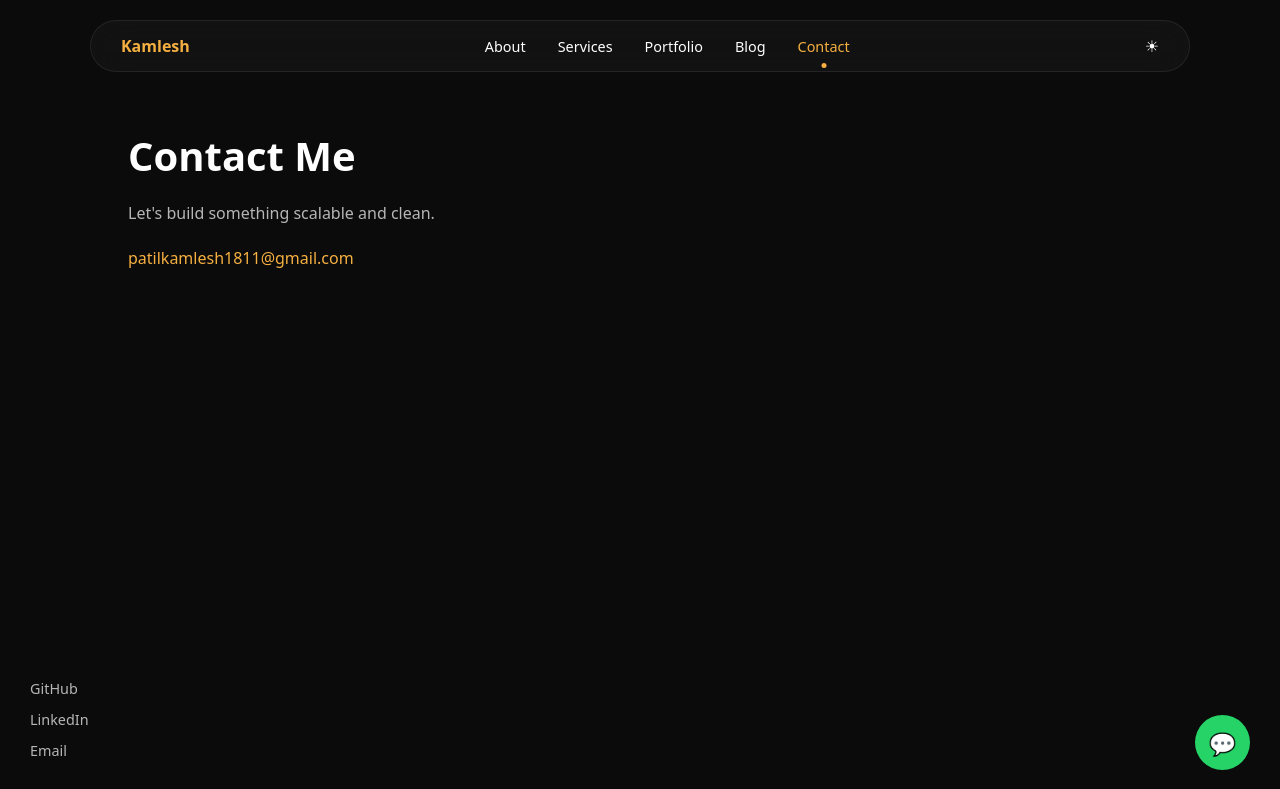
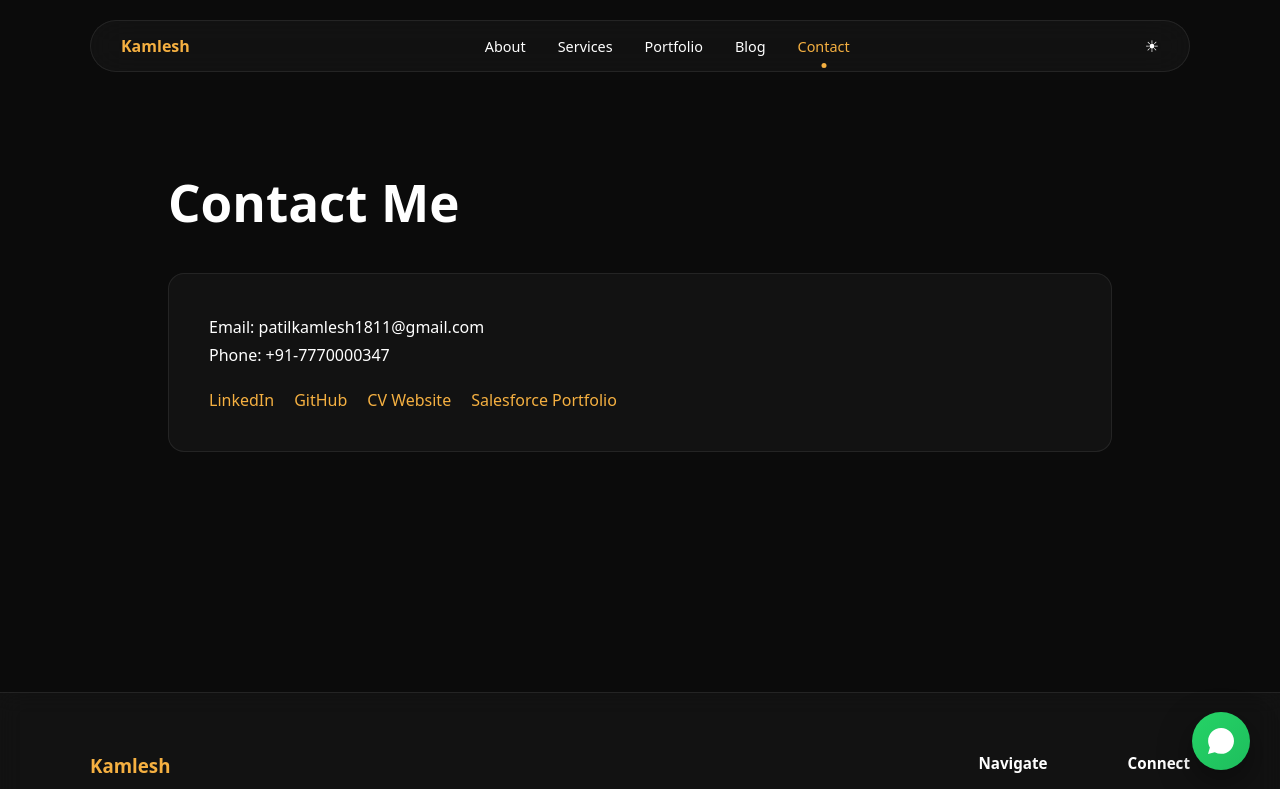
Before and after one commit to iamkamlesh18/freelanceportfolio, a Next.js app: page /freelanceportfolio/contact in a window 1280 px wide. Shown: the top 789 px of the page. Built offline with nearby package versions, Linux system fonts and the light colour scheme.

Commit message:
feat: seo optimization, structured blog, premium whatsapp, contact upgrade

```diff
--- /dev/null
+++ b/app/blog/Blog.module.css
@@ -0,0 +1,20 @@
+.grid {
+  margin-top: 60px;
+  display: grid;
+  gap: 40px;
+}
+
+.card {
+  padding: 40px;
+  border-radius: 16px;
+  background: var(--glass-bg);
+  border: 1px solid var(--border-soft);
+  text-decoration: none;
+  color: inherit;
+  transition: 0.3s ease;
+}
+
+.card:hover {
+  transform: translateY(-6px);
+  border-color: var(--accent);
+}
--- a/app/blog/[slug]/page.tsx
+++ b/app/blog/[slug]/page.tsx
@@ -8,7 +8,7 @@ export default function BlogDetail({ params }: { params: { slug: string } }) {
   return (
     <section className="section">
       <h1>{post.title}</h1>
-      <p style={{ marginTop: "20px" }}>{post.content}</p>
+      <p style={{ marginTop: "30px" }}>{post.content}</p>
     </section>
   );
 }
--- a/app/contact/Contact.module.css
+++ b/app/contact/Contact.module.css
@@ -1,19 +1,24 @@
-.container {
-  min-height: 80vh;
-  padding: 80px 10%;
+.card {
+  margin-top: 40px;
+  padding: 40px;
+  border-radius: 16px;
+  background: var(--glass-bg);
+  border: 1px solid var(--border-soft);
 }
 
-.container h1 {
-  font-size: 2.5rem;
-  margin-bottom: 20px;
+.links {
+  margin-top: 20px;
+  display: flex;
+  gap: 20px;
+  flex-wrap: wrap;
 }
 
-.container p {
-  color: var(--text-secondary);
-  margin-bottom: 20px;
+.links a {
+  text-decoration: none;
+  color: var(--accent);
+  transition: 0.3s ease;
 }
 
-.container a {
-  color: var(--accent);
-  text-decoration: none;
+.links a:hover {
+  transform: translateY(-2px);
 }
--- a/app/contact/page.tsx
+++ b/app/contact/page.tsx
@@ -1,14 +1,34 @@
 import styles from "./Contact.module.css";
-import { contactData } from "./data";
+
+export const metadata = {
+  title: "Contact",
+  description: "Get in touch with Kamlesh.",
+};
 
 export default function Contact() {
   return (
-    <main className={styles.container}>
-      <h1>{contactData.heading}</h1>
-      <p>{contactData.message}</p>
-      <a href={`mailto:${contactData.email}`}>
-        {contactData.email}
-      </a>
-    </main>
+    <section className="section">
+      <h1>Contact Me</h1>
+
+      <div className={styles.card}>
+        <p>Email: patilkamlesh1811@gmail.com</p>
+        <p>Phone: +91-7770000347</p>
+
+        <div className={styles.links}>
+          <a href="https://linkedin.com/in/iamkamlesh18" target="_blank">
+            LinkedIn
+          </a>
+          <a href="https://github.com/iamkamlesh18" target="_blank">
+            GitHub
+          </a>
+          <a href="https://iamkamlesh18.github.io/iamkamlesh18/" target="_blank">
+            CV Website
+          </a>
+          <a href="https://iamkamlesh18.github.io/my-portfolio/" target="_blank">
+            Salesforce Portfolio
+          </a>
+        </div>
+      </div>
+    </section>
   );
 }
--- a/app/layout.tsx
+++ b/app/layout.tsx
@@ -2,11 +2,30 @@ import "./globals.css";
 import Navbar from "@/components/Navbar/Navbar";
 import Footer from "@/components/Footer/Footer";
 import WhatsAppButton from "@/components/WhatsAppButton/WhatsAppButton";
-import SocialBar from "@/components/SocialBar/SocialBar";
+import type { Metadata } from "next";
 
-export const metadata = {
-  title: "Kamlesh | Portfolio",
-  description: "Developer & Architect Portfolio",
+export const metadata: Metadata = {
+  metadataBase: new URL("https://iamkamlesh18.github.io/freelanceportfolio"),
+  title: {
+    default: "Kamlesh | Developer & Architect",
+    template: "%s | Kamlesh",
+  },
+  description:
+    "Portfolio of Kamlesh — Developer, Architect, and Digital Systems Builder.",
+  keywords: [
+    "Kamlesh",
+    "Web Developer",
+    "Frontend Architect",
+    "Digital Marketing",
+    "Salesforce Developer",
+  ],
+  authors: [{ name: "Kamlesh" }],
+  openGraph: {
+    title: "Kamlesh Portfolio",
+    description:
+      "Modular, scalable systems built with performance and clarity.",
+    type: "website",
+  },
 };
 
 export default function RootLayout({
@@ -18,7 +37,6 @@ export default function RootLayout({
     <html lang="en">
       <body>
         <Navbar />
-        <SocialBar />
         {children}
         <Footer />
         <WhatsAppButton />
--- a/components/SocialBar/SocialBar.module.css
+++ /dev/null
@@ -1,19 +0,0 @@
-.bar {
-  position: fixed;
-  left: 30px;
-  bottom: 40px;
-  display: flex;
-  flex-direction: column;
-  gap: 12px;
-}
-
-.bar a {
-  color: var(--text-secondary);
-  font-size: 0.9rem;
-  text-decoration: none;
-  transition: 0.3s;
-}
-
-.bar a:hover {
-  color: var(--accent);
-}
--- a/components/SocialBar/SocialBar.tsx
+++ /dev/null
@@ -1,11 +0,0 @@
-import styles from "./SocialBar.module.css";
-
-export default function SocialBar() {
-  return (
-    <div className={styles.bar}>
-      <a href="https://github.com/iamkamlesh18" target="_blank">GitHub</a>
-      <a href="https://linkedin.com/in/iamkamlesh18" target="_blank">LinkedIn</a>
-      <a href="mailto:patilkamlesh1811@gmail.com">Email</a>
-    </div>
-  );
-}
--- a/components/WhatsAppButton/WhatsAppButton.module.css
+++ b/components/WhatsAppButton/WhatsAppButton.module.css
@@ -2,20 +2,18 @@
   position: fixed;
   bottom: 30px;
   right: 30px;
-  width: 55px;
-  height: 55px;
-  background: #25D366;
-  color: white;
+  width: 58px;
+  height: 58px;
+  background: linear-gradient(135deg, #25D366, #1ebe5d);
   border-radius: 50%;
   display: flex;
   align-items: center;
   justify-content: center;
-  font-size: 22px;
-  text-decoration: none;
+  box-shadow: 0 12px 35px rgba(0,0,0,0.4);
   z-index: 1000;
   transition: 0.3s ease;
 }
 
 .button:hover {
-  transform: scale(1.1);
+  transform: translateY(-4px) scale(1.05);
 }
--- a/components/WhatsAppButton/WhatsAppButton.tsx
+++ b/components/WhatsAppButton/WhatsAppButton.tsx
@@ -5,12 +5,20 @@ import styles from "./WhatsAppButton.module.css";
 export default function WhatsAppButton() {
   return (
     <a
-      href="https://wa.me/917770000347"
+      href="https://wa.me/917770000347?text=Hi%20Kamlesh,%20I%20want%20to%20discuss%20a%20project."
       target="_blank"
       rel="noopener noreferrer"
       className={styles.button}
+      aria-label="Chat on WhatsApp"
     >
-      💬
+      <svg
+        width="26"
+        height="26"
+        viewBox="0 0 24 24"
+        fill="white"
+      >
+        <path d="M20.52 3.48A11.79 11.79 0 0012.05 0C5.48 0 .12 5.36.12 11.93c0 2.1.55 4.16 1.6 5.97L0 24l6.25-1.63a11.87 11.87 0 005.8 1.48h.01c6.57 0 11.93-5.36 11.93-11.93 0-3.18-1.24-6.17-3.47-8.44z" />
+      </svg>
     </a>
   );
 }
```
Also changed, not shown: app/blog/page.tsx (+17 -5 lines), data/blogs.ts (+6 -7 lines).
